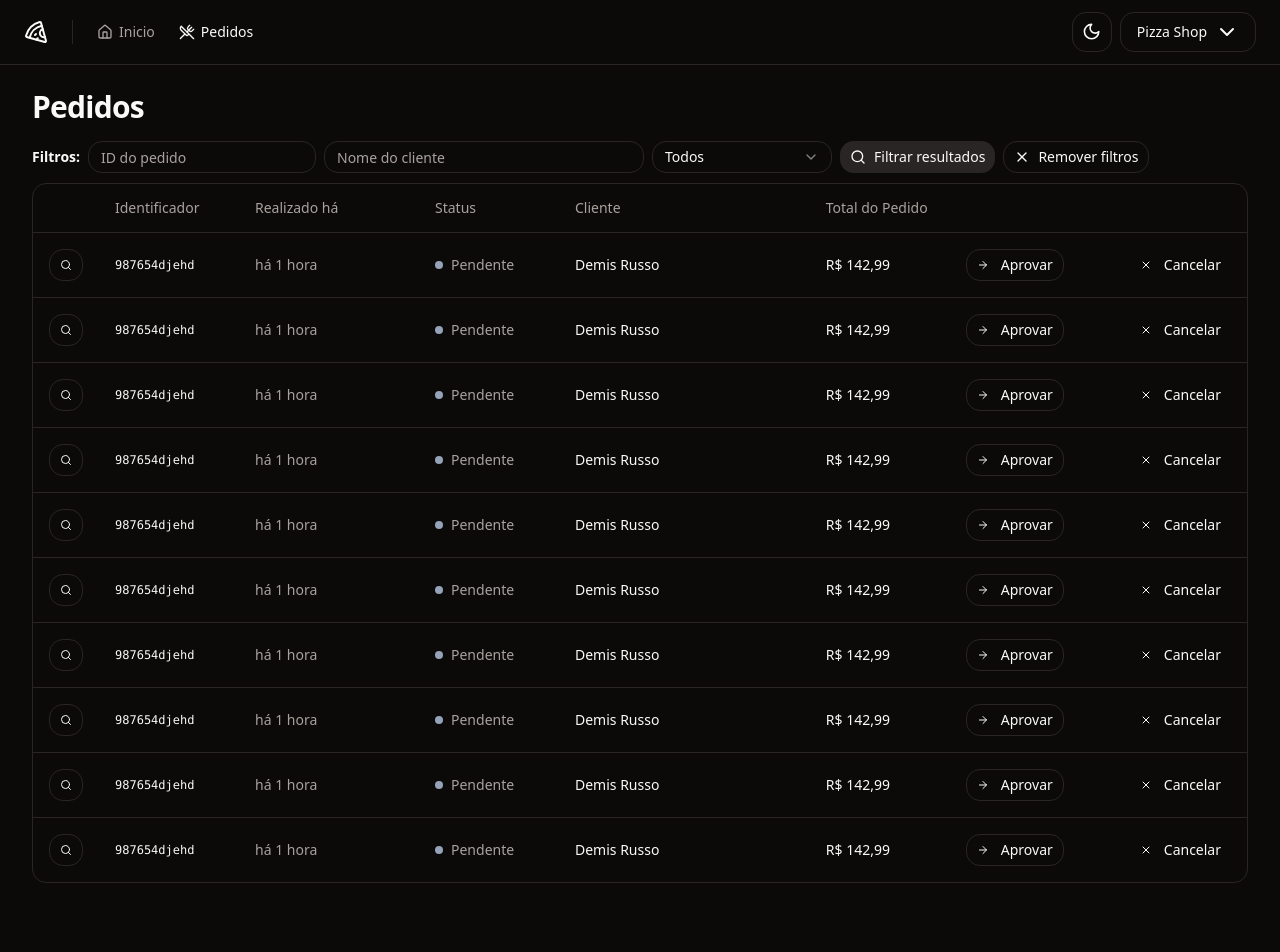
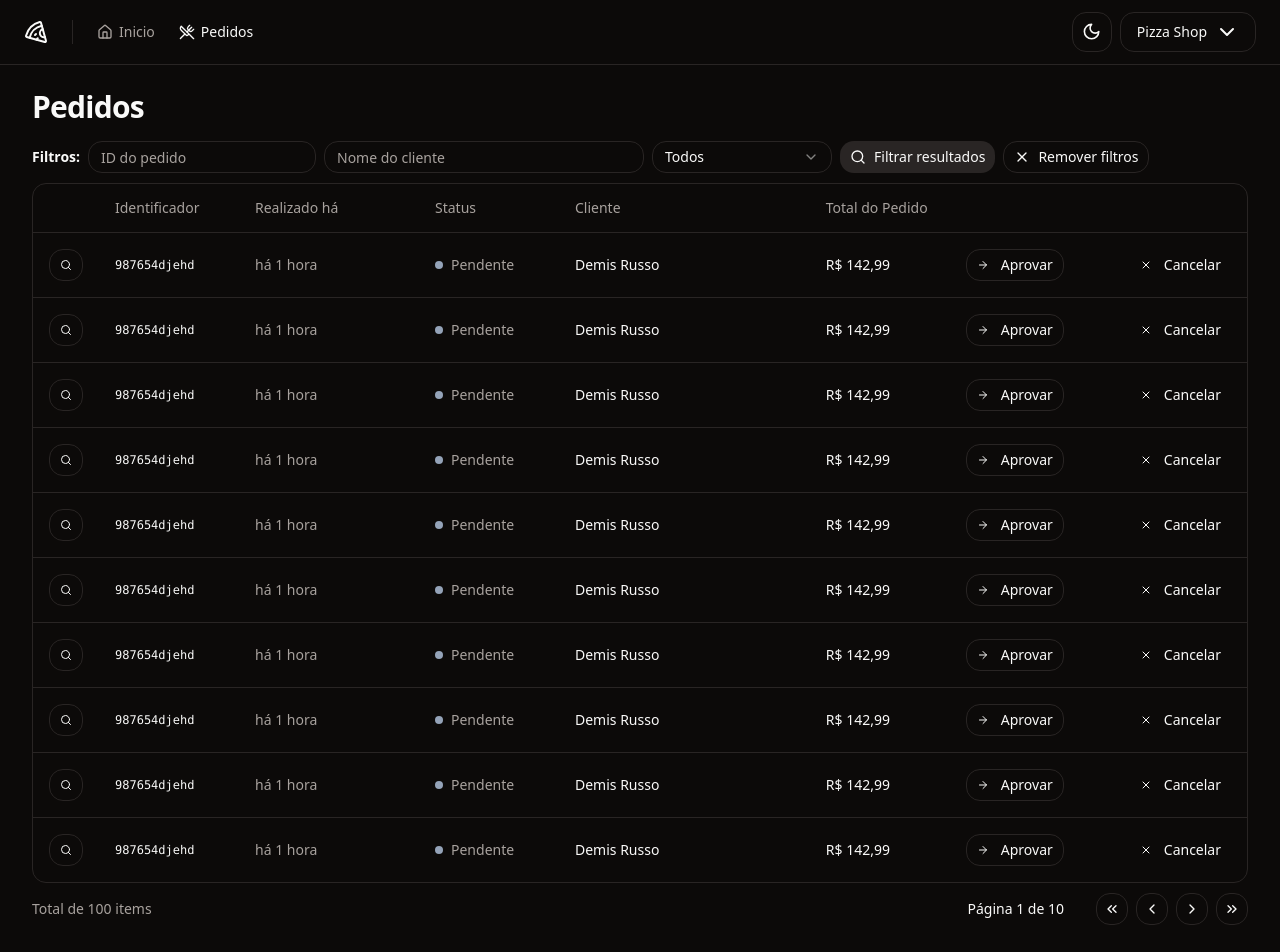
Before and after one commit to demisrusso9/pizza-shop, a React (Vite) app: page /orders in a window 1280 px wide. Shown: the top 952 px of the page. Before the commit the page ends 915 px from the top, so only its background shows below. Built offline with nearby package versions, Linux system fonts and the light colour scheme.

Commit message:
add pagination

```diff
--- /dev/null
+++ b/src/components/Pagination.tsx
@@ -0,0 +1,54 @@
+import {
+  ChevronLeft,
+  ChevronRight,
+  ChevronsLeft,
+  ChevronsRight,
+} from 'lucide-react'
+
+import { Button } from './ui/button'
+
+interface Pagination {
+  pageIndex: number
+  perPage: number
+  totalCount: number
+}
+
+export function Pagination({ pageIndex, perPage, totalCount }: Pagination) {
+  const pages = Math.ceil(totalCount / perPage)
+
+  return (
+    <div className="flex items-center justify-between">
+      <span className="text-sm text-muted-foreground">
+        Total de {totalCount} items
+      </span>
+
+      <div className="flex items-center gap-6 lg:gap-8">
+        <div className="text-sm font-medium">
+          Página {pageIndex + 1} de {pages}
+        </div>
+
+        <div className="flex items-center gap-2">
+          <Button variant="outline" className="h-8 w-8 p-0">
+            <ChevronsLeft className="h-4 w-4" />
+            <span className="sr-only">Primeira página</span>
+          </Button>
+
+          <Button variant="outline" className="h-8 w-8 p-0">
+            <ChevronLeft className="h-4 w-4" />
+            <span className="sr-only">Página anterior</span>
+          </Button>
+
+          <Button variant="outline" className="h-8 w-8 p-0">
+            <ChevronRight className="h-4 w-4" />
+            <span className="sr-only">Próxima página</span>
+          </Button>
+
+          <Button variant="outline" className="h-8 w-8 p-0">
+            <ChevronsRight className="h-4 w-4" />
+            <span className="sr-only">Última página</span>
+          </Button>
+        </div>
+      </div>
+    </div>
+  )
+}
--- a/src/pages/app/orders/orders.tsx
+++ b/src/pages/app/orders/orders.tsx
@@ -1,6 +1,7 @@
 import { ArrowRight, Search, X } from 'lucide-react'
 import { Helmet } from 'react-helmet-async'
 
+import { Pagination } from '@/components/Pagination'
 import { Button } from '@/components/ui/button'
 import { Input } from '@/components/ui/input'
 import {
@@ -22,7 +23,6 @@
 
       <div className="flex flex-col gap-4">
         <h1 className="text-3xl font-bold tracking-tight">Pedidos</h1>
-      </div>
 
         <div className="space-y-2.5">
           <OrdersTableFilters />
@@ -49,6 +49,9 @@
               </TableBody>
             </Table>
           </div>
+
+          <Pagination pageIndex={0} totalCount={100} perPage={10} />
+        </div>
       </div>
     </>
   )
```
Lines whose indentation alone changed are shown as unchanged.
